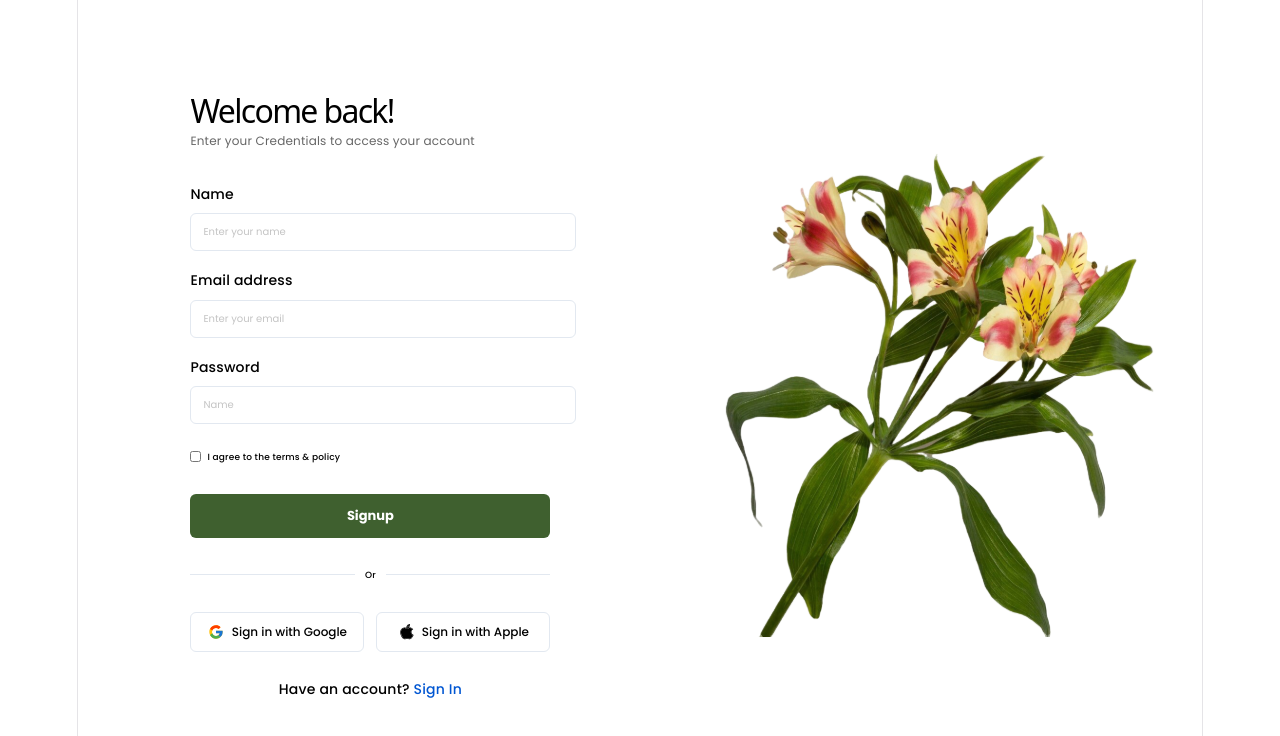
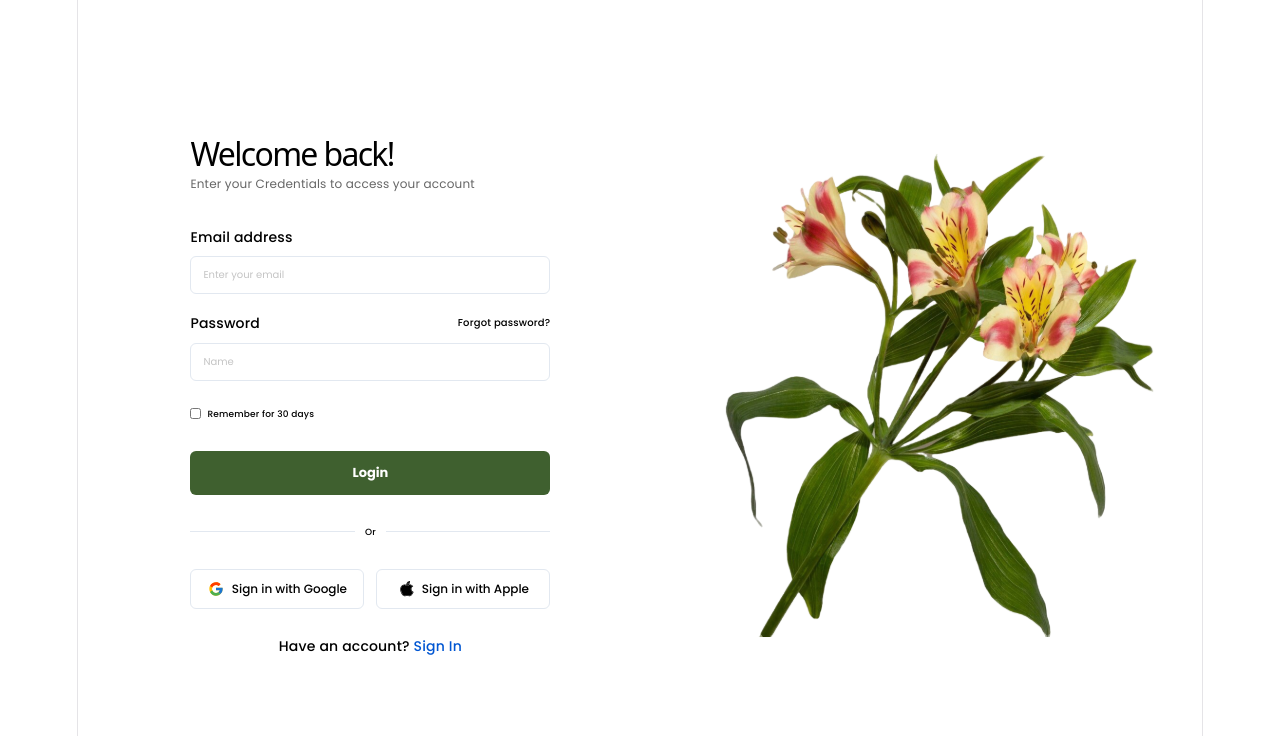
Before and after one commit to luisnarcisodh/appdev1-final-practical-exam, a React (Vite) app: page / in a window 1280 px wide. Shown: the top 736 px of the page. Built offline with nearby package versions, Linux system fonts and the light colour scheme.

Commit message:
Update Login form

```diff
--- a/src/components/Login.jsx
+++ b/src/components/Login.jsx
@@ -10,22 +10,11 @@ export default function Login() {
       {/* Left Section */}
       <div className={styles.leftSection}>
 
-        {/* Part 1: Title & Subtitle Updated */}
         <h1 className={styles.title}>Welcome back!</h1>
         <p className={styles.subtitle}>Enter your Credentials to access your account</p>
 
-        {/* Form Starts Here */}
+        {/* Form Starts Here - Updated for Login */}
         <form className={styles.form}>
-          <div className={styles.inputGroup}>
-            <label className={styles.label} htmlFor="name">Name</label>
-            <input
-              className={styles.input}
-              type="text"
-              id="name"
-              placeholder="Enter your name"
-            />
-          </div>
-
           <div className={styles.inputGroup}>
             <label className={styles.label} htmlFor="email">Email address</label>
             <input
@@ -37,7 +26,11 @@ export default function Login() {
           </div>
 
           <div className={styles.inputGroup}>
-            <label className={styles.label} htmlFor="password">Password</label>
+            {/* Added passwordHeader for the forgot password link */}
+            <div className={styles.passwordHeader}>
+              <label className={styles.label} htmlFor="password">Password</label>
+              <a href="#" className={styles.forgotPassword}>Forgot password?</a>
+            </div>
             <input
               className={styles.input}
               type="password"
@@ -47,14 +40,14 @@ export default function Login() {
           </div>
 
           <div className={styles.checkboxGroup}>
-            <input type="checkbox" id="terms" className={styles.checkbox} />
-            <label htmlFor="terms" className={styles.checkboxLabel}>
-              I agree to the terms & policy
+            <input type="checkbox" id="remember" className={styles.checkbox} />
+            <label htmlFor="remember" className={styles.checkboxLabel}>
+              Remember for 30 days
             </label>
           </div>
 
           <button type="submit" className={styles.submitButton}>
-            Signup
+            Login
           </button>
         </form>
 
--- a/src/components/Login.module.css
+++ b/src/components/Login.module.css
@@ -26,7 +26,6 @@
   text-align: left;
 }
 
-/* NEW: Added subtitle styling */
 .subtitle {
   font-size: 12px;
   font-weight: 400;
@@ -64,12 +63,29 @@
   flex-direction: column;
   gap: 6px;
   align-items: flex-start;
+  width: 100%;
+}
+
+/* NEW: Styles for the label and forgot password link row */
+.passwordHeader {
+  display: flex;
+  justify-content: space-between;
+  align-items: center;
+  width: 100%;
 }
 
 .label {
   font-size: 14px;
   font-weight: 500;
   color: #000000;
+}
+
+/* NEW: Forgot password link styling */
+.forgotPassword {
+  font-size: 10px;
+  font-weight: 500;
+  color: #000000; /* Usually dark or matches a theme color */
+  text-decoration: none;
 }
 
 .input {
@@ -82,6 +98,7 @@
   font-family: inherit;
   background-color: #ffffff;
   outline: none;
+  box-sizing: border-box;
 }
 
 .input::placeholder {
```
Also changed, not shown: huevos-login-form.png (added).
